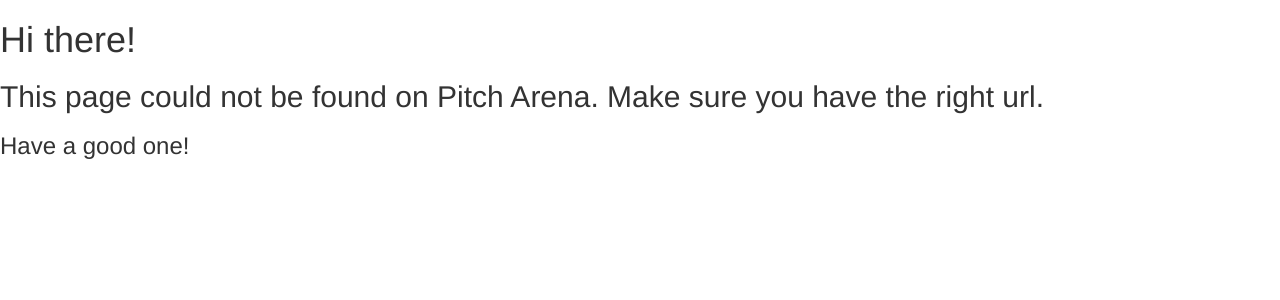
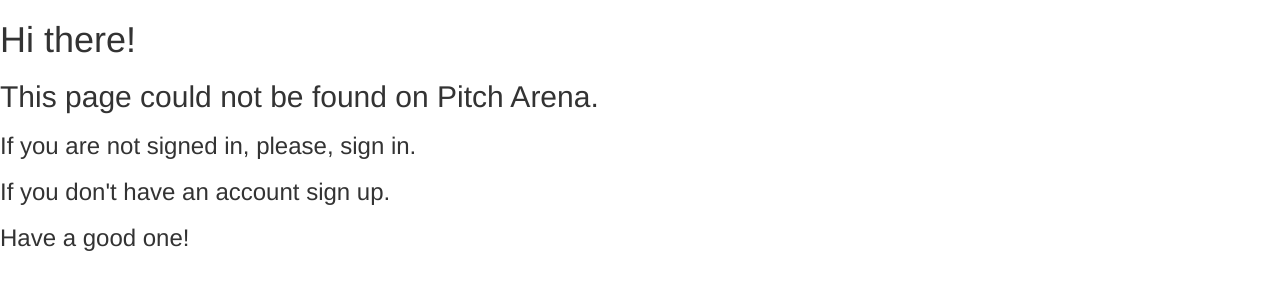
Before and after one commit to FrancisFlow/Flask_Pitch_App, a Flask app: template app/templates/fourOwfour.html in a window 1280 px wide. Shown: the part 78-378 px from the top of the page. Run offline with Flask 2, Linux system fonts and the light colour scheme; the template is opened without the code that fills it, so the values that code supplies are empty; some libraries are stand-ins or nearby versions.

Commit message:
Added a disclaimer if route fails

```diff
--- a/app/templates/fourOwfour.html
+++ b/app/templates/fourOwfour.html
@@ -5,9 +5,9 @@
 <h1>
     Hi there!
 </h1>
-<h2>This page could not be found on Pitch Arena.
-    Make sure you have the right url.
-</h2>
+<h2>This page could not be found on Pitch Arena.</h2>
+    <h3>If you are not signed in, please, sign in.</h3>
+    <h3>If you don't have an account sign up.</h3>
 <h3>
     Have a good one!
 </h3>
```
